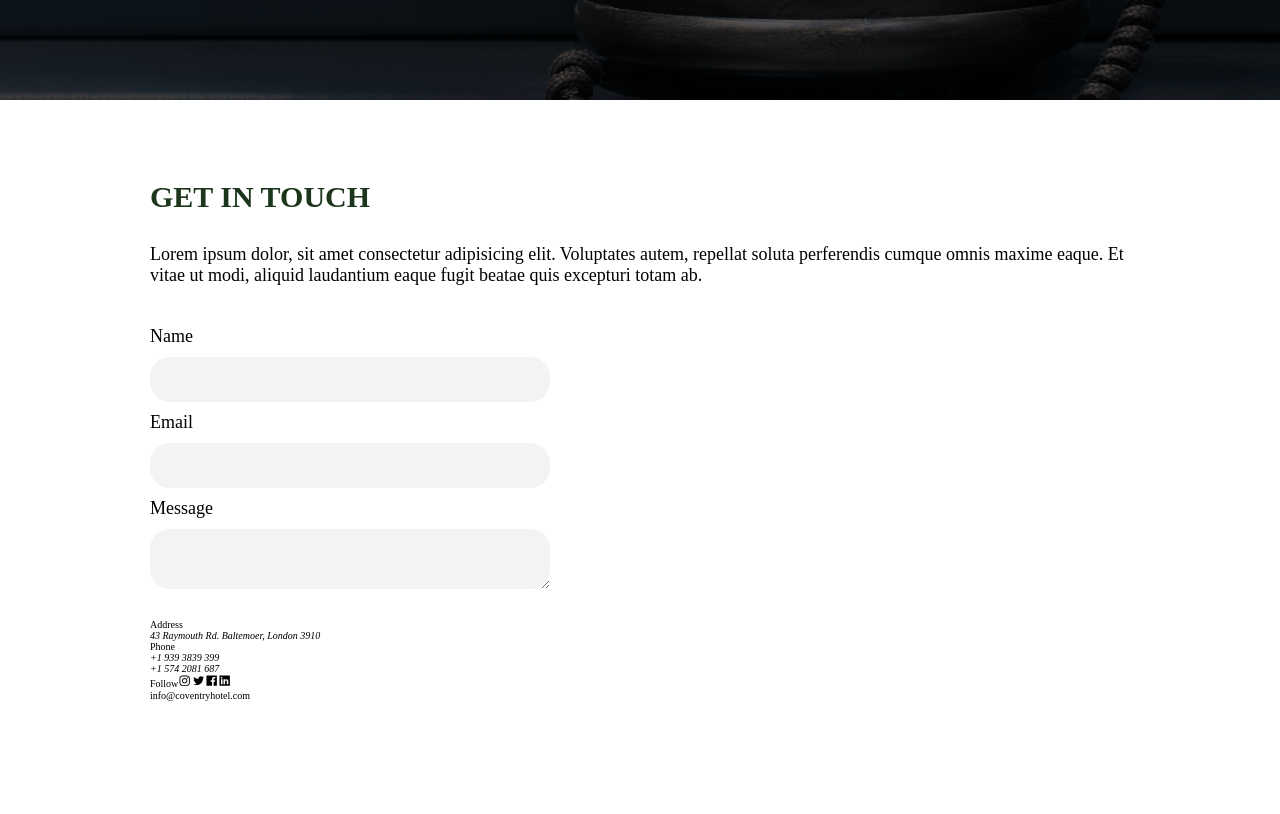
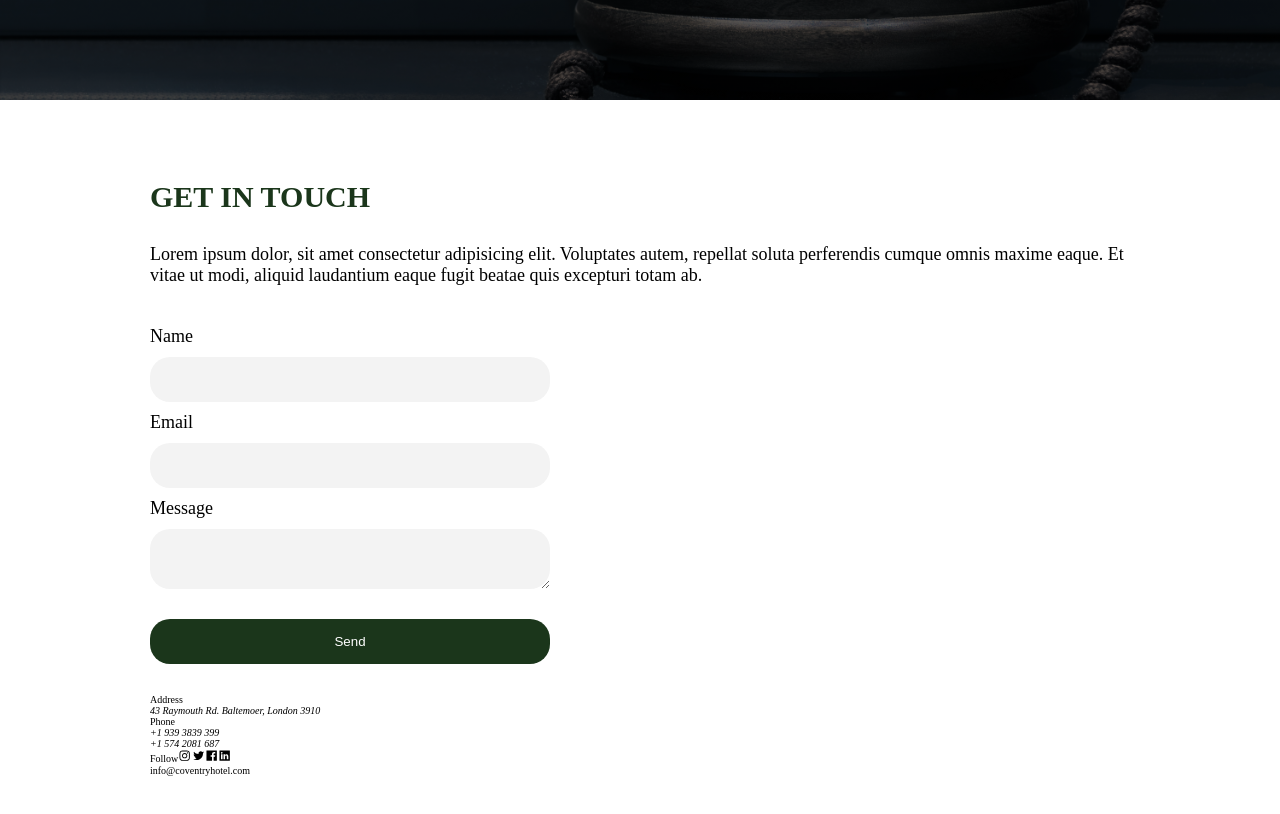
Before and after one commit to Davetech101/coventry-hotel, a Next.js app: page /contact in a window 1280 px wide. Shown: the part 620-1434 px from the top of the page. Built offline with nearby package versions, Linux system fonts and the light colour scheme.

Commit message:
get in touch

```diff
--- a/components/GetInTouch.tsx
+++ b/components/GetInTouch.tsx
@@ -23,6 +23,7 @@ const GetInTouch = () => {
         <input type="email" name="email" id="email" />
         <label htmlFor="message">Message</label>
         <textarea name="message" id="message"></textarea>
+        <button>Send</button>
       </form>
 
       <div className="contact">
--- a/styles/styled-components/SGetInTouch.tsx
+++ b/styles/styled-components/SGetInTouch.tsx
@@ -42,6 +42,16 @@ const SGetInTouch = styled.section`
     outline:1px solid black;
     outline-offset:.5rem;
   }
+
+  form > button{
+    background: #1b361b;
+    color: #fff;
+    border-radius: 2rem;
+    padding: 1.5rem 3rem;
+    transition: all 0.4s;
+    max-width:40rem;
+    margin-top:3rem;
+  }
 `;
 
 export default SGetInTouch;
```
